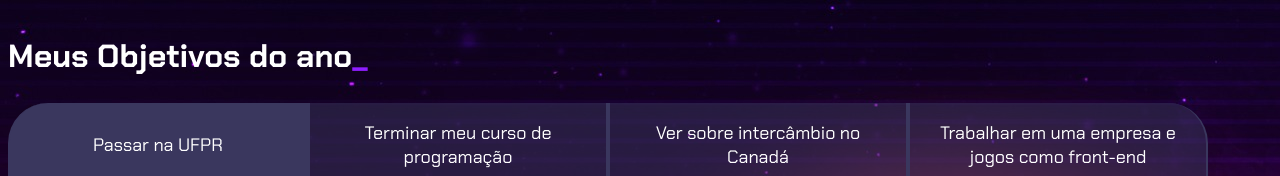
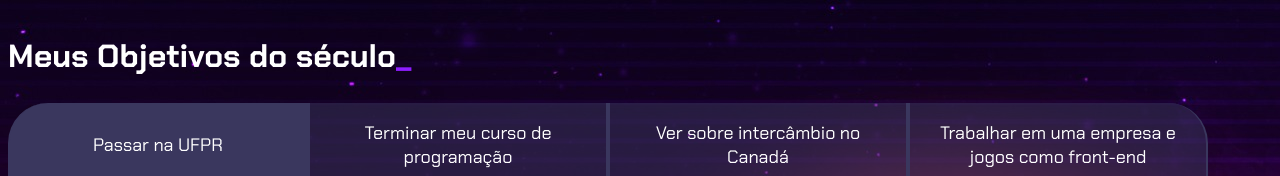
Before and after one commit to ArthurAgustinho/3D2024, a plain HTML site: page index.html in a window 1280 px wide. Shown: the top 176 px of the page. Drawn offline with Linux system fonts and the light colour scheme; files whose address does not match are found by name.

Commit message:
Update index.html

```diff
--- a/index.html
+++ b/index.html
@@ -10,7 +10,7 @@
 
 <body>
     <section class="conteudo-principal">
-        <h2 class="titulo-principal">Meus Objetivos do ano<span>_</span></h2>
+        <h2 class="titulo-principal">Meus Objetivos do século<span>_</span></h2>
         <div class="conteudo">
             <div class="botoes">
                 <button class="botao ativo">Passar na UFPR</button>
```
